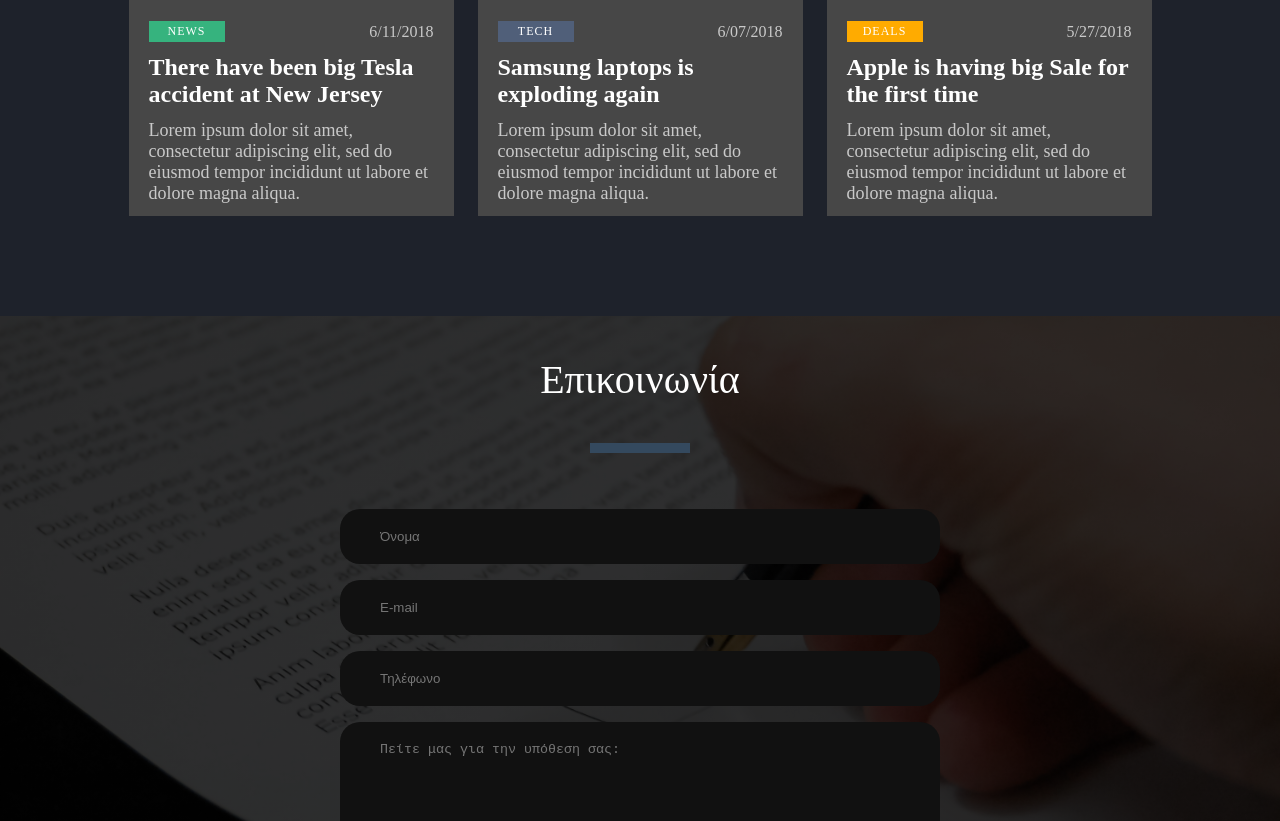
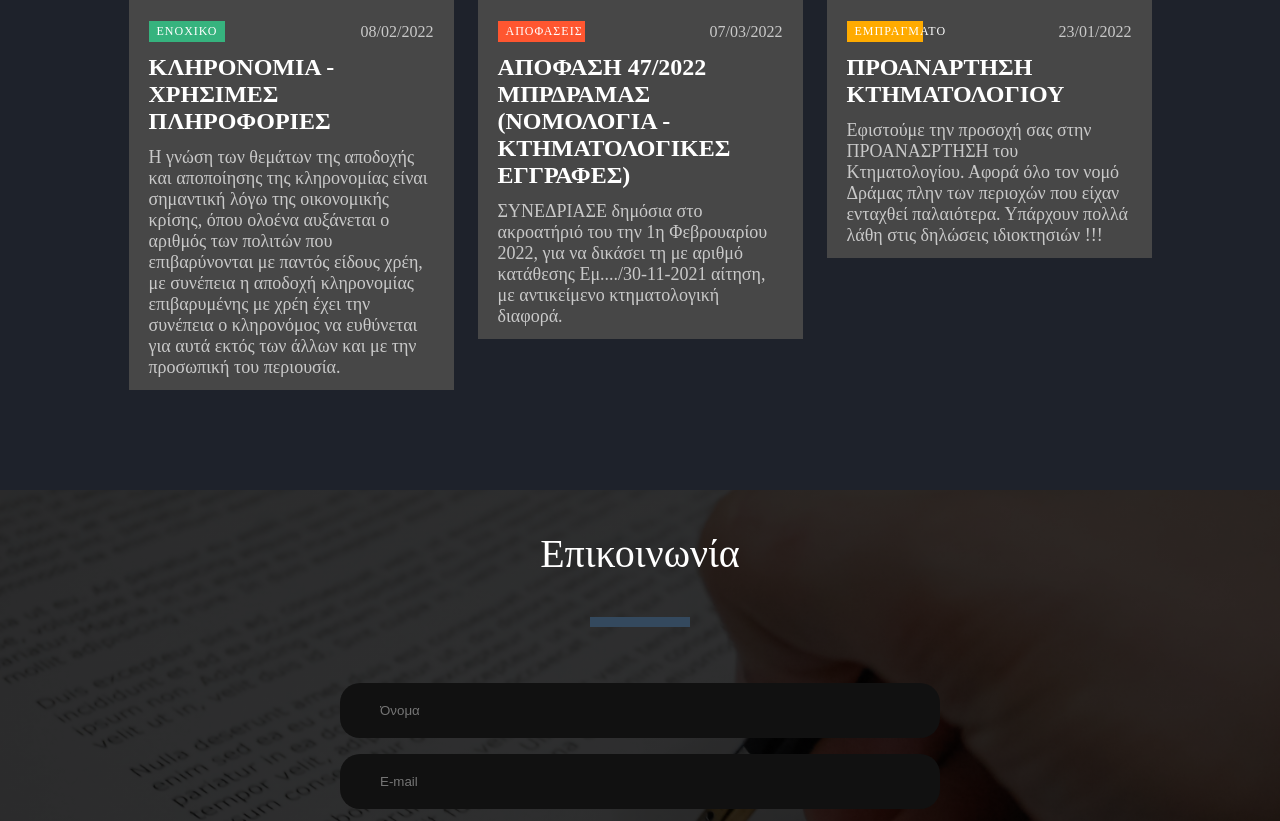
Before and after one commit to EfthimisDer/Petras_rawCss, a plain HTML site: page index.html in a window 1280 px wide. Shown: the part 3168-3989 px from the top of the page. Drawn offline with Linux system fonts and the light colour scheme.

Commit message:
Update index.html

```diff
--- a/index.html
+++ b/index.html
@@ -123,11 +123,11 @@
                       </a>
                       <div class="card-info">
                         <div class="card-about">
-                          <a class="card-tag tag-news">NEWS</a>
-                        <div class="card-time">6/11/2018</div>
+                          <a class="card-tag tag-news">ΕΝΟΧΙΚΟ</a>
+                        <div class="card-time">08/02/2022</div>
                         </div>
-                        <h2 class="card-title">There have been big Tesla accident at New Jersey</h2>
-                        <p>Lorem ipsum dolor sit amet, consectetur adipiscing elit, sed do eiusmod tempor incididunt ut labore et dolore magna aliqua.</p>
+                        <h2 class="card-title">ΚΛΗΡΟΝΟΜΙΑ - ΧΡΗΣΙΜΕΣ ΠΛΗΡΟΦΟΡΙΕΣ</h2>
+                        <p>Η γνώση των θεμάτων της αποδοχής και αποποίησης της κληρονομίας είναι σημαντική λόγω της οικονομικής κρίσης, όπου ολοένα αυξάνεται ο αριθμός των πολιτών που επιβαρύνονται με παντός είδους χρέη, με συνέπεια η αποδοχή κληρονομίας επιβαρυμένης με χρέη έχει την συνέπεια ο κληρονόμος να ευθύνεται για αυτά εκτός των άλλων και με την προσωπική του περιουσία.</p>
                       </div>
                     </div>
                     <div class="card card-2">
@@ -137,11 +137,11 @@
                       </a>
                       <div class="card-info">
                         <div class="card-about">
-                          <a class="card-tag">Tech</a>
-                        <div class="card-time">6/07/2018</div>
+                          <a class="card-tag tag-politics">ΑΠΟΦΑΣΕΙΣ</a>
+                        <div class="card-time">07/03/2022</div>
                         </div>
-                        <h2 class="card-title">Samsung laptops is exploding again</h2>
-                        <p>Lorem ipsum dolor sit amet, consectetur adipiscing elit, sed do eiusmod tempor incididunt ut labore et dolore magna aliqua.</p>
+                        <h2 class="card-title">ΑΠΟΦΑΣΗ 47/2022 ΜΠΡΔΡΑΜΑΣ (ΝΟΜΟΛΟΓΙΑ - ΚΤΗΜΑΤΟΛΟΓΙΚΕΣ ΕΓΓΡΑΦΕΣ)</h2>
+                        <p>ΣΥΝΕΔΡΙΑΣΕ δημόσια στο ακροατήριό του την 1η Φεβρουαρίου 2022, για να δικάσει τη με αριθμό κατάθεσης Εμ..../30-11-2021 αίτηση, με αντικείμενο κτηματολογική διαφορά.</p>
                       </div>
                     </div>
                     <div class="card card-3">
@@ -151,11 +151,11 @@
                       </a>
                       <div class="card-info">
                         <div class="card-about">
-                          <a class="card-tag tag-deals">Deals</a>
-                        <div class="card-time">5/27/2018</div>
+                          <a class="card-tag tag-deals">ΕΜΠΡΑΓΜΑΤΟ</a>
+                        <div class="card-time">23/01/2022</div>
                         </div>
-                        <h2 class="card-title">Apple is having big Sale for the first time</h2>
-                        <p>Lorem ipsum dolor sit amet, consectetur adipiscing elit, sed do eiusmod tempor incididunt ut labore et dolore magna aliqua.</p>
+                        <h2 class="card-title">ΠΡΟΑΝΑΡΤΗΣΗ ΚΤΗΜΑΤΟΛΟΓΙΟΥ</h2>
+                        <p>Εφιστούμε την προσοχή σας στην ΠΡΟΑΝΑΣΡΤΗΣΗ του Κτηματολογίου. Αφορά όλο τον νομό Δράμας πλην των περιοχών που είχαν ενταχθεί παλαιότερα. Υπάρχουν πολλά λάθη στις δηλώσεις ιδιοκτησιών !!!</p>
                       </div>
                     </div>
                 </div>
```
